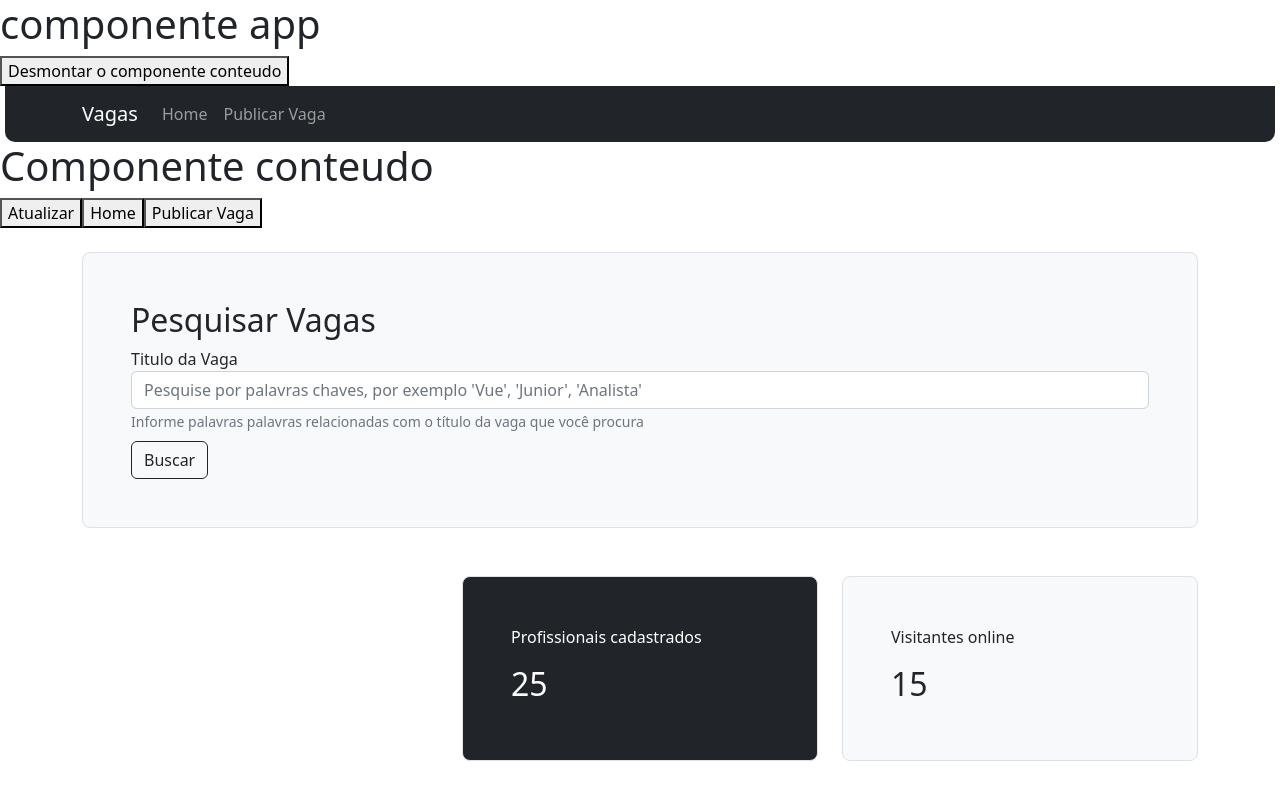
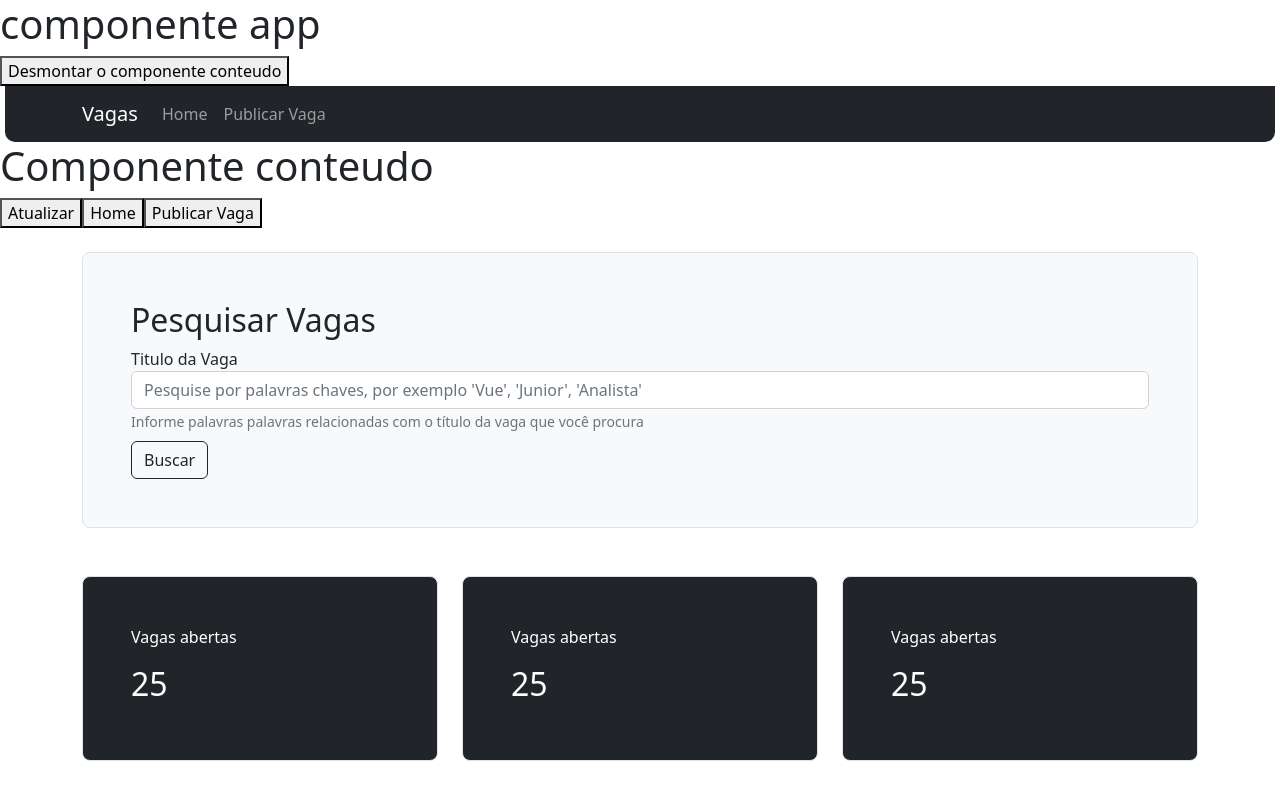
Before and after one commit to SamuelPereiraBrandao/Projeto-Vagas-Vue, a Vue app: page / in a window 1280 px wide. Built offline with nearby package versions, Linux system fonts and the light colour scheme.

Commit message:
adicionado no home os componentes iniciais

```diff
--- a/src/components/comuns/Indicador.vue
+++ b/src/components/comuns/Indicador.vue
@@ -6,5 +6,5 @@
 </template>
 <script>
 export default{
-    name:''
+    name:'IndicadorDoSite'
 }</script>
--- a/src/components/views/HomePrin.vue
+++ b/src/components/views/HomePrin.vue
@@ -7,31 +7,26 @@
         </div>
         <div class="row mt-5">
             <div class="col-4">
-
+                <indicador></indicador>
             </div>
             <div class="col-4">
-                <div class="h-100 p-5 rounded-3 border bg-dark text-white">
-                    <p>Profissionais cadastrados</p>
-                    <h2>25</h2>
-                </div>
+                <indicador></indicador>
             </div>
             <div class="col-4">
-                <div class="h-100 p-5 rounded-3 border bg-light text-dark">
-                    <p>Visitantes online</p>
-                    <h2>15</h2>
-                </div>
+                <indicador></indicador>
             </div>
         </div>
     </div>
 </template>
 <script>
 import PesquisarVaga from '@/components/comuns/PesquisarVaga.vue'
-
+import Indicador from '@/components/comuns/Indicador.vue'
 
 export default {
     name:'HomePrin',
     components:{
     PesquisarVaga,
+    Indicador
 
 },
     activated(){
```
